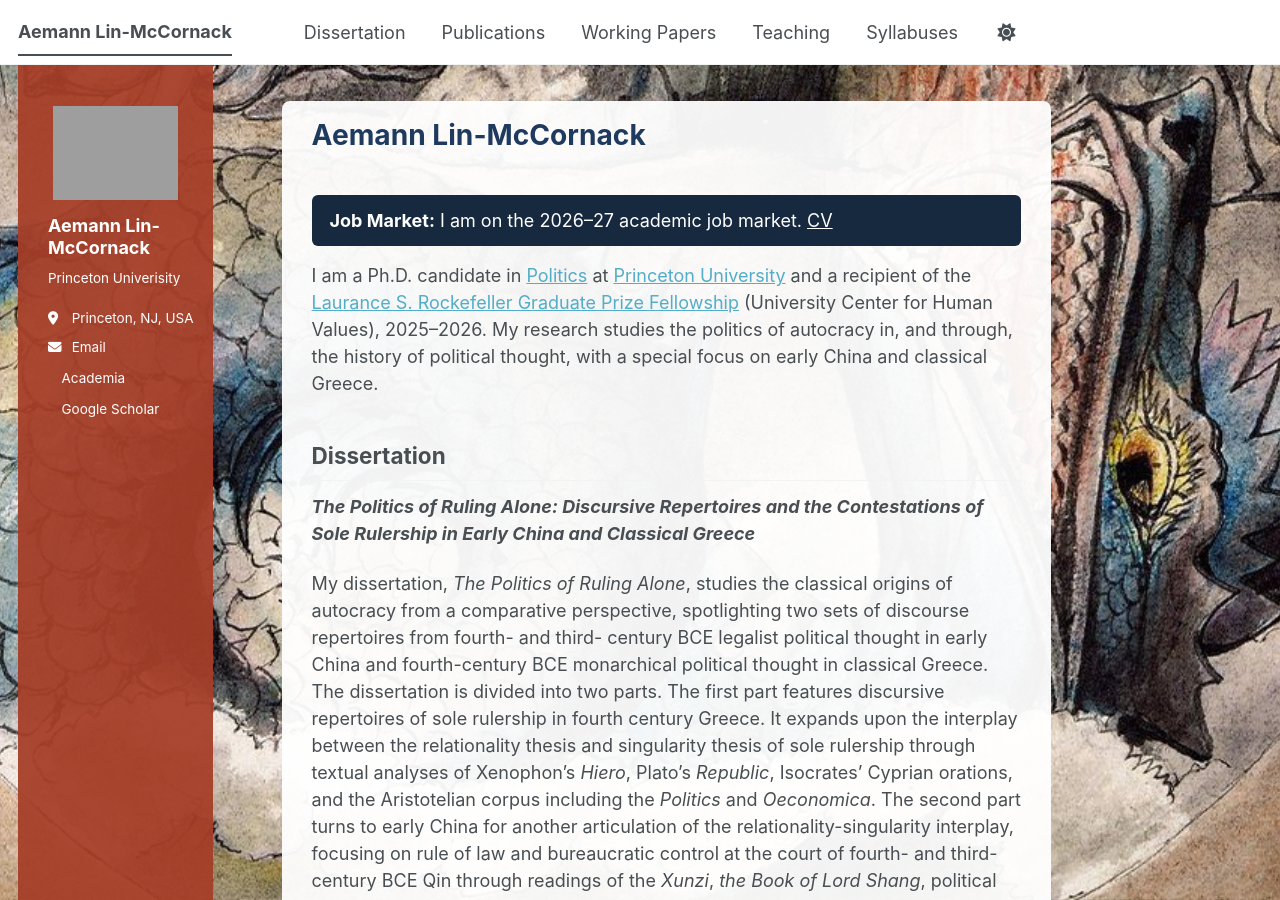
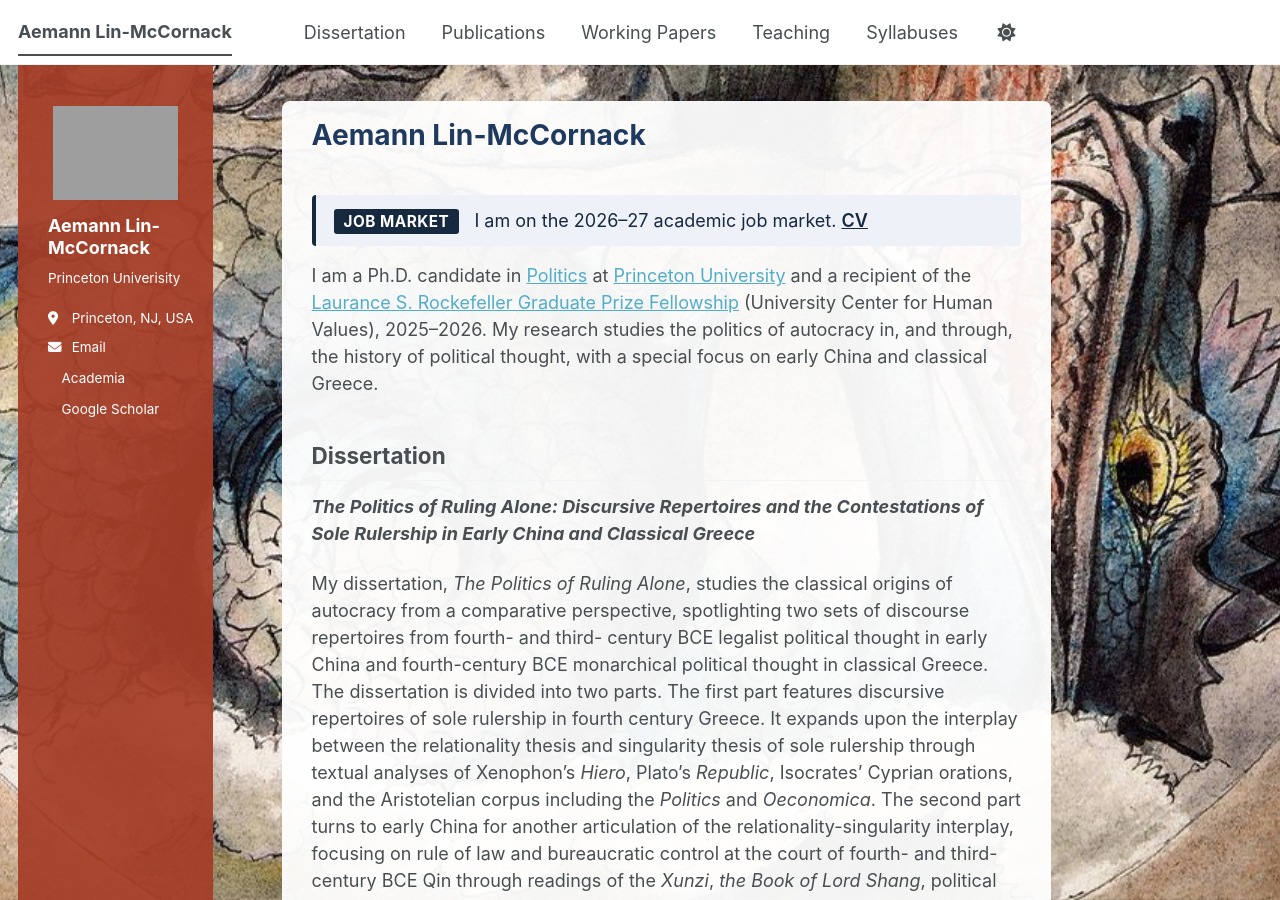
Before and after one commit to aemannlinmccornack/aemannlinmccornack.github.io, a Jekyll site: the page built from _pages/about.md, in a window 1280 px wide and 900 px high. Built offline with Jekyll 4.4.1, drawn with Linux system fonts in a browser that asks for light colours; a style sheet for code colours, icons or effects is not loaded.

Commit message:
change about.md

```diff
--- a/_pages/about.md
+++ b/_pages/about.md
@@ -51,8 +51,8 @@ summary {
 }
 </style>
 
-<div style="background: #16293f; padding: 12px 18px; margin: 16px 0; border-radius: 6px; color: #ffffff;">
-<strong style="color: #ffffff;">Job Market:</strong> I am on the 2026–27 academic job market. <a href="https://aemannlinmccornack.github.io/files/ALM-CV.pdf" style="color: #ffffff; text-decoration: underline;">CV</a>
+<div style="border-left: 4px solid #16293f; background: #eef2f8; padding: 12px 18px; margin: 16px 0; border-radius: 4px; color: #16293f;">
+<span style="background: #16293f; color: #ffffff; padding: 3px 10px; border-radius: 3px; font-size: 0.85em; font-weight: 700; letter-spacing: 0.5px;">JOB MARKET</span> &nbsp; I am on the 2026–27 academic job market. <a href="https://aemannlinmccornack.github.io/files/ALM-CV.pdf" style="color: #16293f; font-weight: 600;">CV</a>
 </div>
 
 I am a Ph.D. candidate in [Politics](https://politics.princeton.edu/people/aemann-lin-mccornack) at [Princeton University](https://www.princeton.edu) and a recipient of the [Laurance S. Rockefeller Graduate Prize Fellowship](https://uchv.princeton.edu/fellowships-funding/graduate/graduate-prize-fellowships) (University Center for Human Values), 2025–2026. My research studies the politics of autocracy in, and through, the history of political thought, with a special focus on early China and classical Greece.
```
